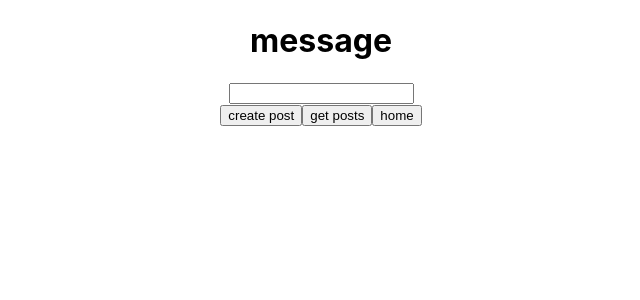
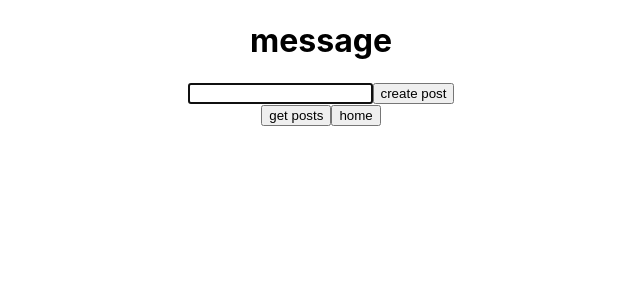
Before and after one commit to nadiaaym/my-instagram, a React (Create React App) app in the folder frontend/: page / in a window 1280 px wide. Shown: the top 300 px of the page, without its empty margins (319-959 px from the left). Built offline with nearby package versions, Linux system fonts and the light colour scheme.

Commit message:
input in the ui form is inserted as a new document to post collection

```diff
--- a/frontend/src/App.js
+++ b/frontend/src/App.js
@@ -1,38 +1,42 @@
 import React, { useState, useEffect } from 'react';
 import logo from './logo.svg';
 import './App.css';
-import Form from './features/components/form.component';
+import CreatePostForm from './features/components/form.component';
 import Button from './features/components/button.component';
 
 function App() {
-  const [data, setData] = useState([]);
+  const [posts, setPosts] = useState([]);
 
   const callServer = (url, options) => {
     return fetch(url, options)
-      .then(response => response.json())
-      .then(setData)
+      .then(response => response.json());
   }
-  // useEffect(() => {
-    const fetchPost = () =>
-      callServer('http://localhost:3000/api/post', { method: 'GET' })
-        .then(newData => { })
-  // };, []);
 
-  const creatPost = (body) => {
-    callServer('http://localhost:3000/api/post', { method: 'POST', body })
-      .then(newData => { })
+  const fetchPost = () =>
+    callServer('http://localhost:3000/api/post', { method: 'GET' })
+      .then(setPosts)
+
+  const createPost = (body) => {
+    const headers = new Headers()
+    headers.set('Content-Type', 'application/json')
+    callServer('http://localhost:3000/api/post', { method: 'POST', body: JSON.stringify(body), headers })
+      .then(fetchPost)
   };
 
-  console.log(data)
+  //  TODO: post the data to the server
+  const onCreatePost = (e) => {
+    createPost({message: e})
+  }
+
   return (
     <div className="App">
-      <Form onChange={(e) => console.log(e.target.value)}/>
-      <Button x={() => creatPost(setData)} text='create post' />
+      <CreatePostForm onCreatePost={onCreatePost} />
+      {/* <Button x={() => createPost(setPosts)} text='create post' /> */}
       <Button x={() => fetchPost()} text='get posts' />
       <Button x={() => console.log("home clicked")} text='home' />
       <ul>
         {
-          data.map((post, index) => {
+          posts.map((post, index) => {
             return (
               <li key={index}>{post.message}</li>
             )
--- a/frontend/src/features/components/button.component.js
+++ b/frontend/src/features/components/button.component.js
@@ -13,7 +13,7 @@ Button.propTypes = {
 };
 
 Button.defaultProps = {
-    text: 'nadiush hayafa',
+    text: 'nadiush hayafa'
 };
 
 export default Button;
--- a/frontend/src/features/components/form.component.js
+++ b/frontend/src/features/components/form.component.js
@@ -1,13 +1,27 @@
-import React, {useState, useEffect} from 'react';
+import React, { useState, useEffect } from 'react';
 
-const Form = (props) => {
-return(
-<div>
-    <form>
-    <h1>message</h1>
-    <input onChange={props.onChange}/>
-    </form>
-</div>
-)};
+const CreatePostForm = (props) => {
 
-export default Form;
+    const [input, setInput] = useState('');
+    const onSubmitush = (e) => {
+        e.preventDefault();
+        props.onCreatePost(input)
+
+    }
+
+    return (
+        <div>
+            <form onSubmit={onSubmitush}>
+                <h1>message</h1>
+                <input
+                    autoFocus
+                    value={input}
+                    onChange={e => setInput(e.target.value)}
+                />
+                <input type='submit' value='create post'/>
+            </form>
+        </div>
+    )
+};
+
+export default CreatePostForm;
```
Also changed, not shown: frontend/package.json (+5 -5 lines), 1 other file (tests, documents, lock files or other folders).
